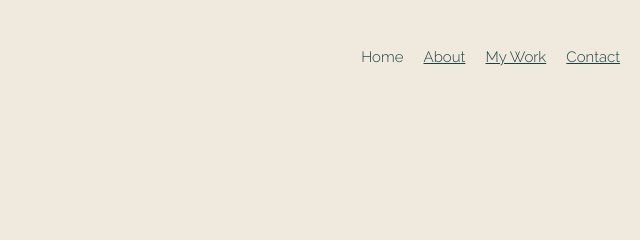
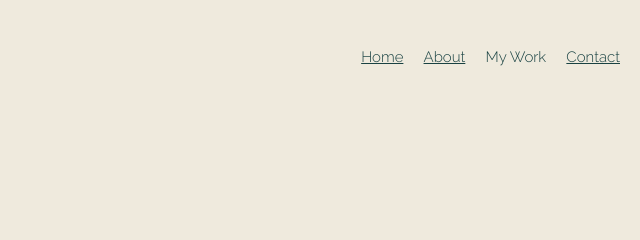
Before and after one commit to melcow13/portfolio-website, a plain HTML site: page work.html in a window 1280 px wide. Shown: the top 240 px of the page, 640-1280 px from the left. Drawn offline with nearby package versions, Linux system fonts and the light colour scheme.

Commit message:
Update work.html
if i applied this, make the active page no underlining in the navigation section.

```diff
--- a/work.html
+++ b/work.html
@@ -21,13 +21,13 @@
     <nav class="page-header__item">
      <ul role="menubar" class="navigation-list">
         <li role="presentation">
-           <a href="index.html" role="menuitem" class="navigation-list__item navigation-list__item--active">Home</a>
+           <a href="index.html" role="menuitem" class="navigation-list">Home</a>
         </li>
         <li role="presentation">
            <a href="about.html" role="menuitem" class="navigation-list">About</a>
         </li>
         <li role="presentation">
-           <a href="work.html" role="menuitem" class="navigation-list">My Work</a>
+           <a href="work.html" role="menuitem" class="navigation-list__item navigation-list__item--active">My Work</a>
         </li>
        <li role="presentation">
            <a href="contact.html" role="menuitem" class="navigation-list">Contact</a>
```
